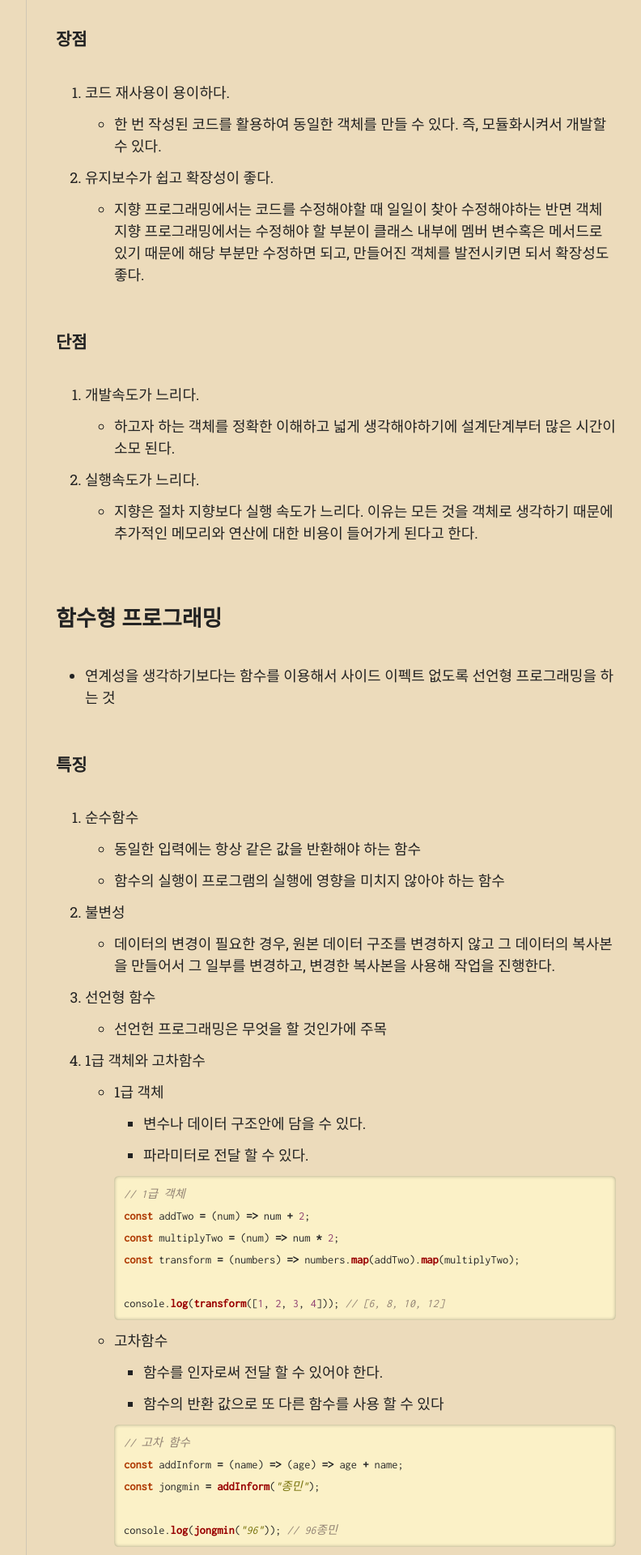
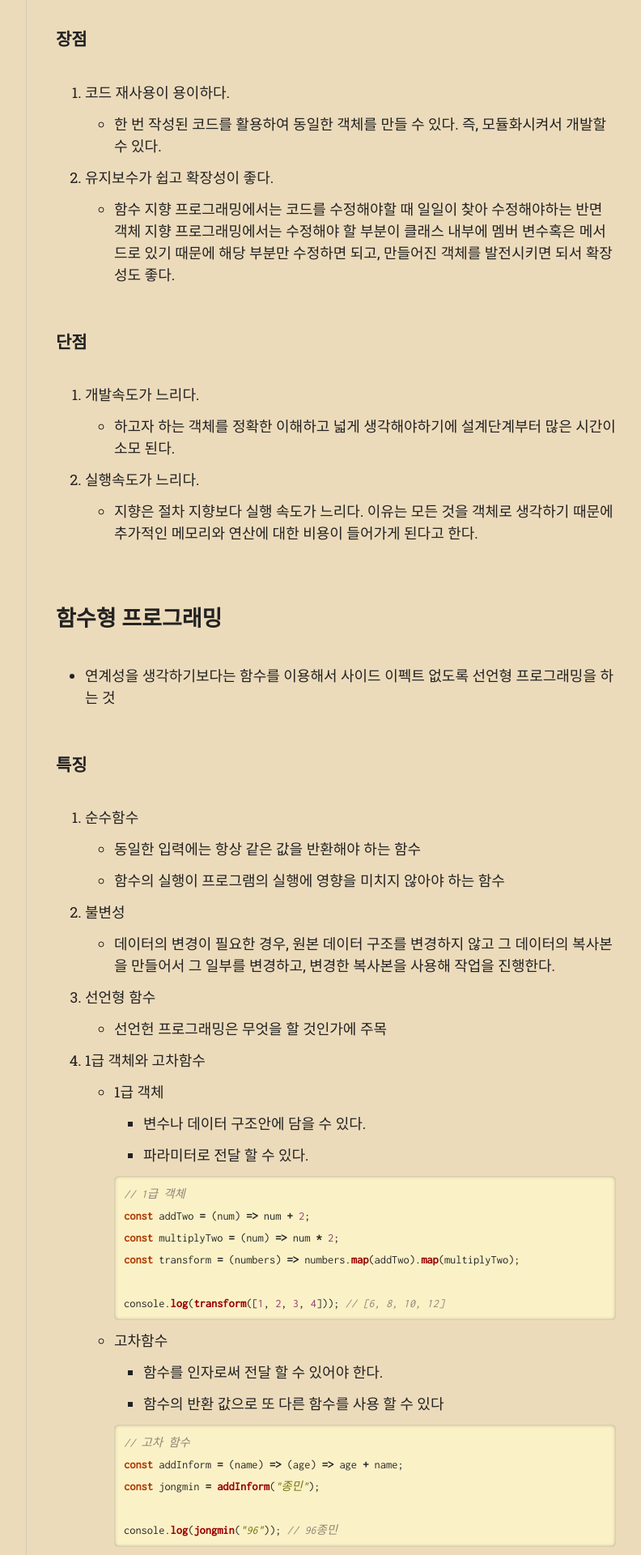
Before and after one commit to unain-dev/unain-dev.github.io, a Jekyll site: the page built from _posts/2022-03-24-web-funtional-vs-oop.md, in a window 1280 px wide. Shown: the part 576-2496 px from the top of the page at 81% size, without its empty margins (357-1149 px from the left). Built offline with Jekyll 4.4.1, drawn with Linux system fonts in a browser that asks for light colours; nearby versions of some CDN libraries; some web fonts are replaced; some of the changed text lies outside the part shown.

Commit message:
Update 2022-03-24-web-funtional-vs-oop.md

```diff
--- a/_posts/2022-03-24-web-funtional-vs-oop.md
+++ b/_posts/2022-03-24-web-funtional-vs-oop.md
@@ -12,7 +12,7 @@ categories: Web
 1. 코드 재사용이 용이하다.
     - 한 번 작성된 코드를 활용하여 동일한 객체를 만들 수 있다. 즉, 모듈화시켜서 개발할 수 있다.
 2. 유지보수가 쉽고 확장성이 좋다.
-    -  지향 프로그래밍에서는 코드를 수정해야할 때 일일이 찾아 수정해야하는 반면 객체 지향 프로그래밍에서는 수정해야 할 부분이 클래스 내부에 멤버 변수혹은 메서드로 있기 때문에 해당 부분만 수정하면 되고, 만들어진 객체를 발전시키면 되서 확장성도 좋다.
+    -  함수 지향 프로그래밍에서는 코드를 수정해야할 때 일일이 찾아 수정해야하는 반면 객체 지향 프로그래밍에서는 수정해야 할 부분이 클래스 내부에 멤버 변수혹은 메서드로 있기 때문에 해당 부분만 수정하면 되고, 만들어진 객체를 발전시키면 되서 확장성도 좋다.
 
 ### 단점
 1. 개발속도가 느리다.
@@ -65,7 +65,7 @@ categories: Web
 
 ### 단점
 1. 상태(State)가 없다.
-    - 형 프로그래밍은 상태(State)를 배제하여 Side Effect가 없게 동작한다(연계성이 없다는 소리). 그러나 프론트에서 상호작용(Interaction)은 대부분 상태 변화로 모델링된다.
+    - 함수형 프로그래밍은 상태(State)를 배제하여 Side Effect가 없게 동작한다(연계성이 없다는 소리). 그러나 프론트에서 상호작용(Interaction)은 대부분 상태 변화로 모델링된다.
     -  현재 React에서는 hooks의 state를 통해 함수형 프로그래밍 방식으로도 상태를 가질수 있다.
 2. 순수함수를 구현하기 위해서는 코드의 가독성이 좋지 않을 수 있다
 
```
